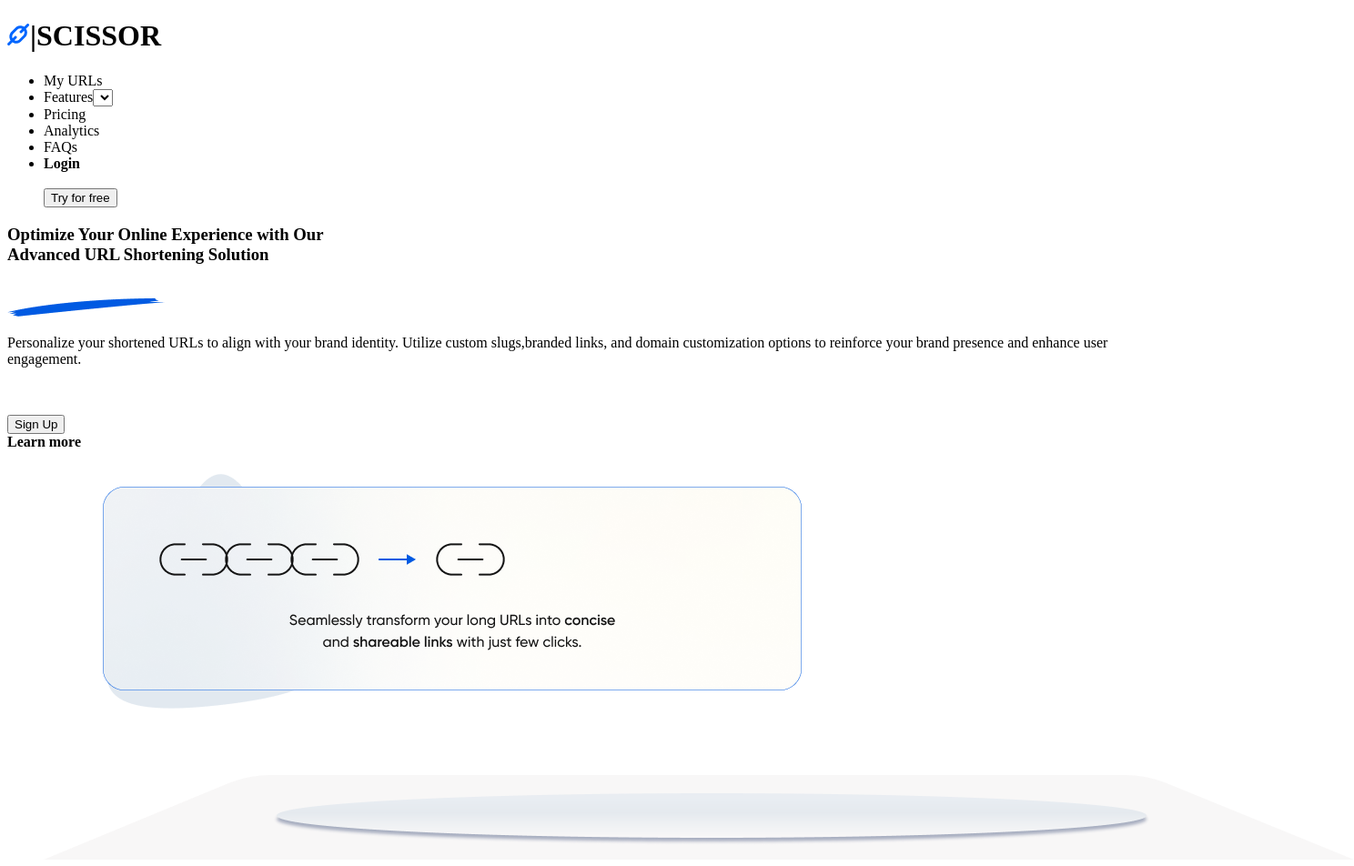
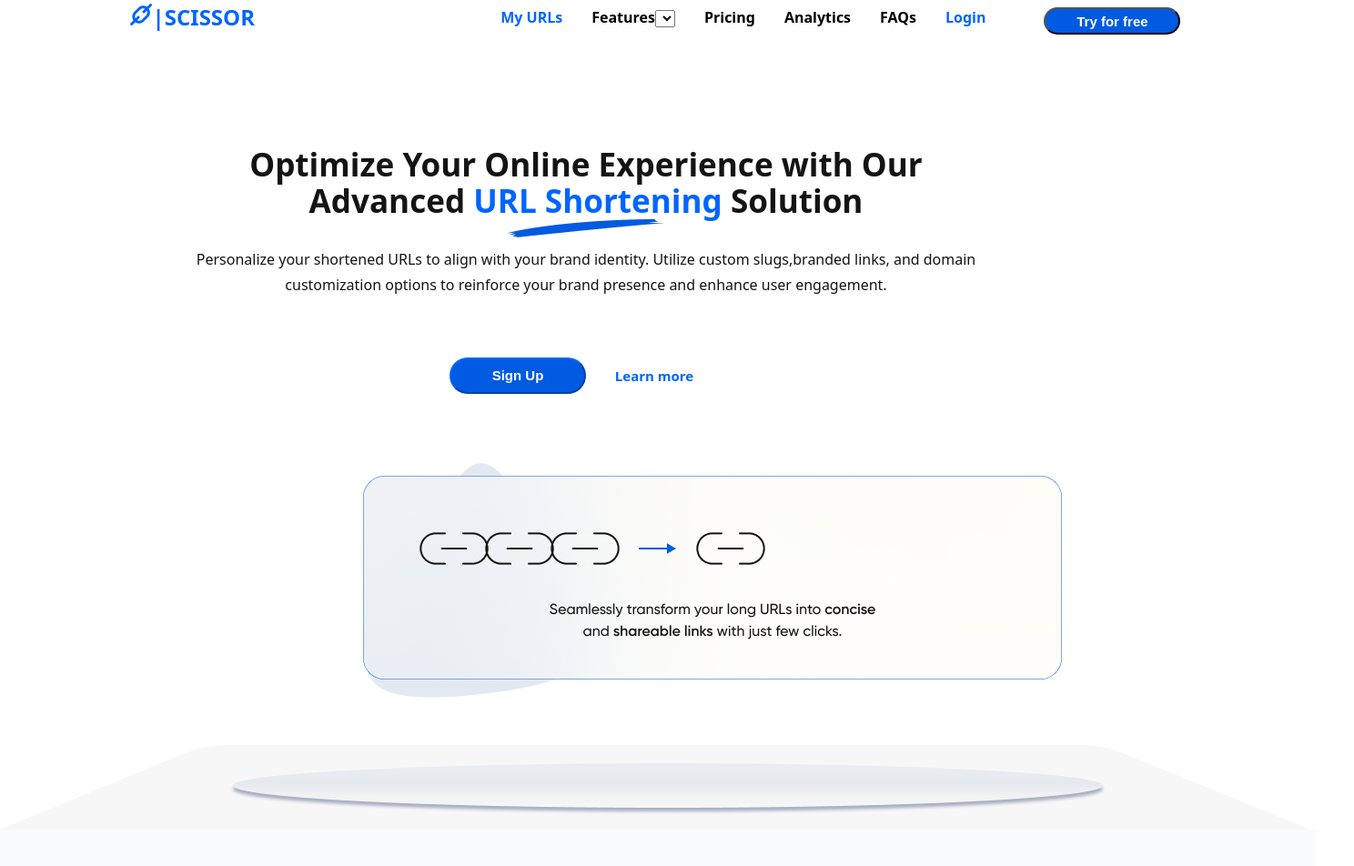
Before and after one commit to EmmanuelKeziah/Altschool_First-Semester_Project, a plain HTML site: page figmadesign.html/index.html in a window 1280 px wide. Shown: the top 952 px of the page at 91% size, 1488 px wide, since content can reach past the window. Drawn offline with Linux system fonts and the light colour scheme.

Commit message:
Update index.html

```diff
--- a/figmadesign.html/index.html
+++ b/figmadesign.html/index.html
@@ -5,7 +5,7 @@
     <meta http-equiv="X-UA-Compatible" content="IE=edge">
     <meta name="viewport" content="width=device-width, initial-scale=1.0">
     <title>ALTSCHOOL ASSIGNMENT</title>
-    <link rel="stylesheet" href="./style1.css">
+    <link rel="stylesheet" href="./styles.css">
 </head>
    <body>
        <main>
```
